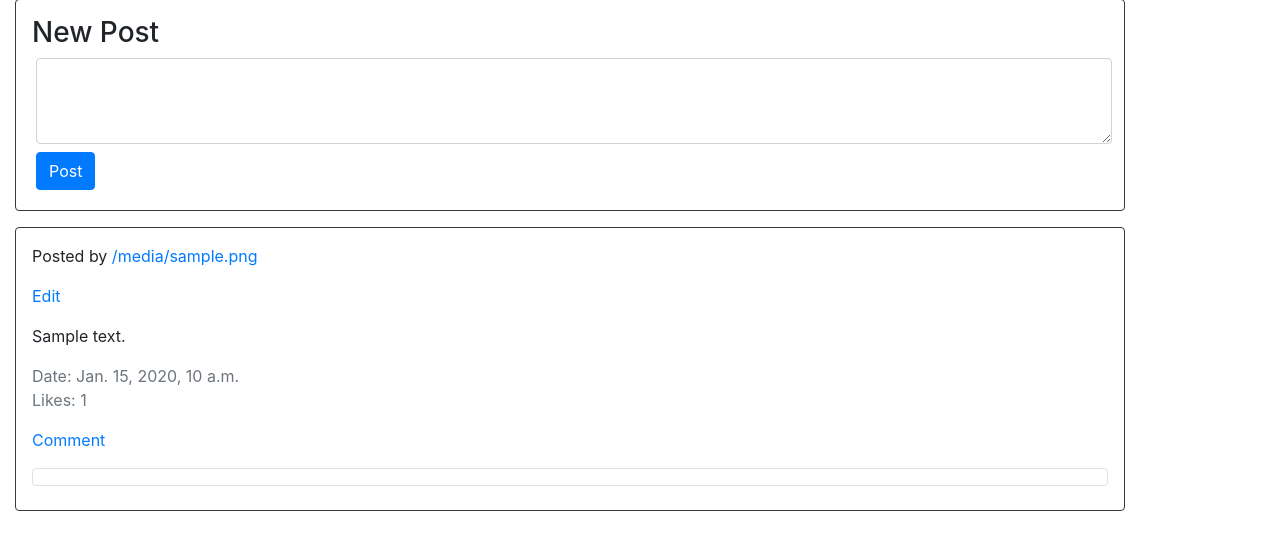
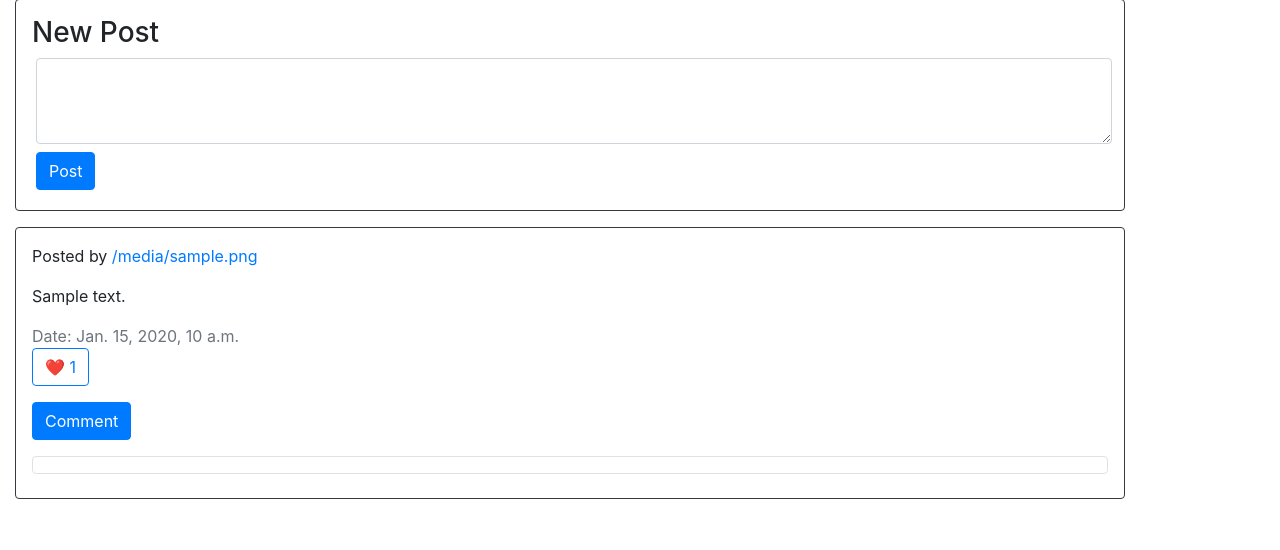
Before and after one commit to Sidma64/cs50_network, a Django app: template network/templates/network/index.html in a window 1280 px wide. Shown: the part 73-623 px from the top of the page. Run offline with Django 3.2, Linux system fonts and the light colour scheme; the template is opened without the code that fills it: most values are stand-ins (such as "Sample title", 1, 10 or a date in 2020); some libraries are stand-ins or nearby versions.

Commit message:
Change HTML of index

```diff
--- a/network/templates/network/index.html
+++ b/network/templates/network/index.html
@@ -15,14 +15,16 @@
             {% for post in posts %}
                 <div id="post{{ forloop.counter }}" class="border border-dark rounded p-3 my-3">
                     <p>Posted by <a href="#">{{post.poster}}</a></p>
-                    <p><a href="#">Edit</a></p>
+                    {% if user == post.poster %}
+                        <p><button class="btn btn-primary btn-sm">Edit</button></p>
+                    {% endif %}
                     <p class="text-body">{{ post.body }}</p>
                     <p class="text-secondary">
                         <a>Date: {{ post.date }}</a>
                         <br>
-                        <a>Likes: {{ post.likes.count }}</a>
+                        <button class="btn btn-outline-primary">❤️ {{ post.likes.count }}</button>
                     </p>
-                    <p><a href="#">Comment</a></p>
+                    <p><button class="btn btn-primary">Comment</button></p>
 
                     {% for comment in post.comments.all %}
                         <div id="comment{{ forloop.counter }}" class="border border-gray rounded p-2 my-2">
@@ -34,4 +36,9 @@
             {% endfor %}
         </div>
     </div>
+    <script>
+        function like(id) {
+
+        }
+    </script>
 {% endblock %}
```
